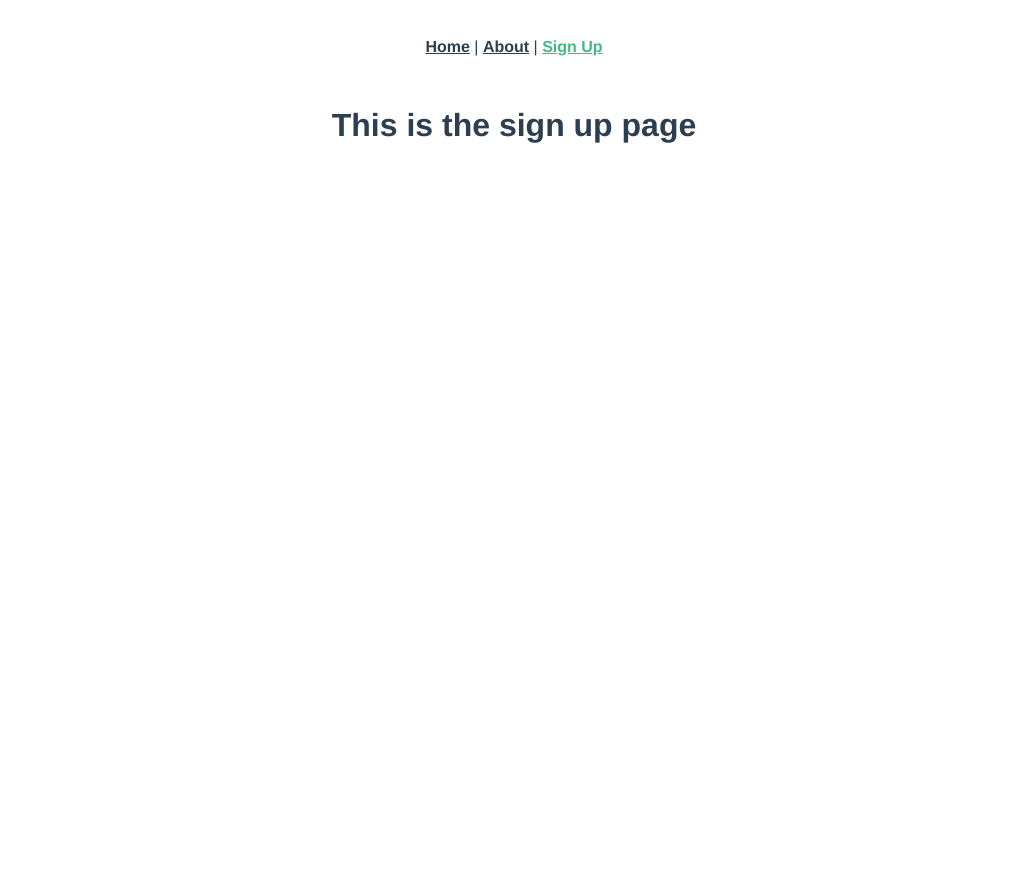
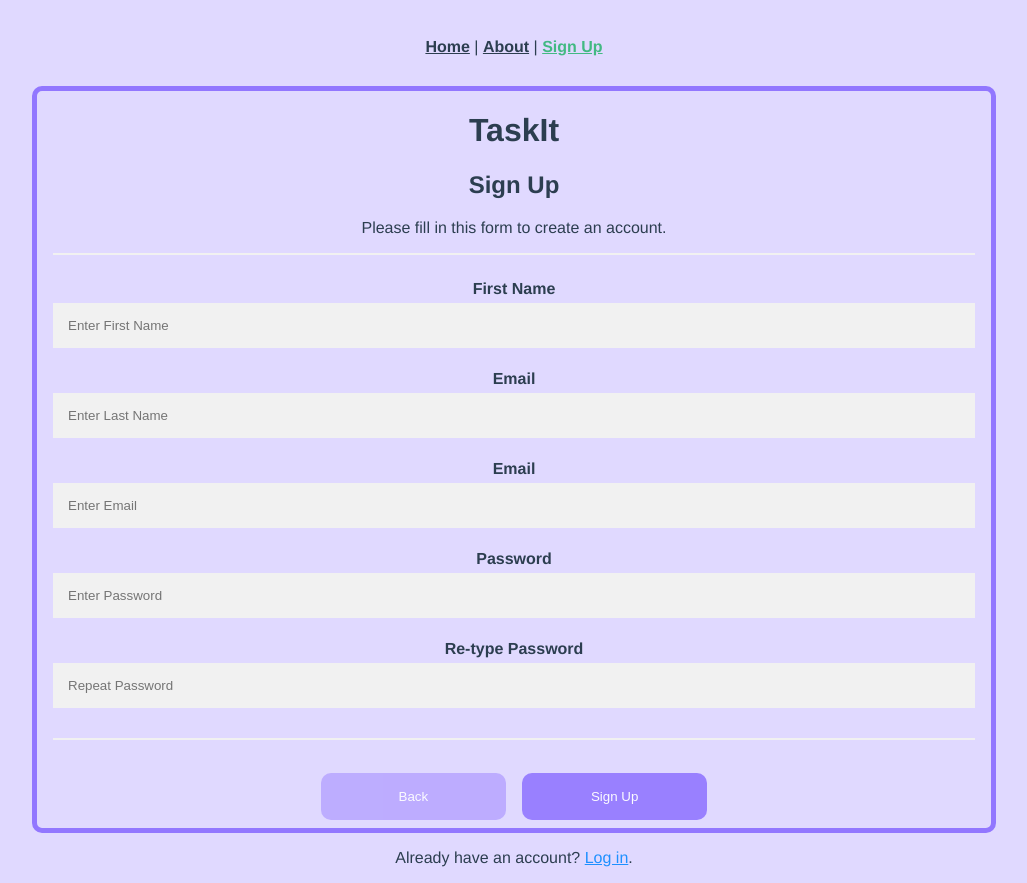
Before and after one commit to mathieugeoffroy052/ecse428-group-project, a Vue app in the folder taskit-frontend/: page /signup in a window 1280 px wide. Shown: the whole page, without its empty margins (126-1153 px from the left). Before the commit the page ends 800 px from the top, so only its background shows below. Built offline with nearby package versions, Linux system fonts and the light colour scheme.

Commit message:
start working on sign up form

```diff
--- a/taskit-frontend/src/views/SignUp.vue
+++ b/taskit-frontend/src/views/SignUp.vue
@@ -1,8 +1,102 @@
 <template>
-  <div class="signup">
-    <h1>This is the sign up page</h1>
+  <form action="action_page.php">
+  <div class="container">
+    <h1>TaskIt</h1>
+    <h2>Sign Up</h2>
+    <p>Please fill in this form to create an account.</p>
+    <hr>
+
+    <label for="firstname"><b>First Name</b></label>
+    <input type="text" placeholder="Enter First Name" name="fName" id="fName" required>
+
+    <label for="lastName"><b>Email</b></label>
+    <input type="text" placeholder="Enter Last Name" name="lName" id="lName" required>
+
+    <label for="email"><b>Email</b></label>
+    <input type="text" placeholder="Enter Email" name="email" id="email" required>
+
+    <label for="psw"><b>Password</b></label>
+    <input type="password" placeholder="Enter Password" name="psw" id="psw" required>
+
+    <label for="psw-repeat"><b>Re-type Password</b></label>
+    <input type="password" placeholder="Repeat Password" name="psw-repeat" id="psw-repeat" required>
+    <hr>
+
+    <div class="btn-group">
+      <button type="back" class="backbtn" style="border-radius: 10px; width: 20%"> Back </button>
+      &ensp;
+      <button type="submit" class="submitbtn" style="border-radius: 10px; width: 20%">Sign Up</button>
+    </div>
   </div>
+
+  <div class="signin">
+    <p>Already have an account? <a href="#">Log in</a>.</p>
+  </div>
+</form>
 </template>
 
-<script>
+<script src="./signup.js">
 </script>
+
+<style>
+  * {box-sizing: border-box}
+  body{
+    background-color: rgba(146, 119, 255, 0.28);
+    padding-right: 150px;
+    padding-left: 150px;
+  }
+
+  .container {
+    border: 5px solid rgba(146, 119, 255, 1);
+    padding-right: 16px;
+    padding-left: 16px;
+    border-radius: 10px;
+  }
+
+  input[type=text], input[type=password] {
+    width: 100%;
+    padding: 15px;
+    margin: 5px 0 22px 0;
+    display: inline-block;
+    border: none;
+    background: #f1f1f1;
+  }
+
+  input[type=text]:focus, input[type=password]:focus {
+    background-color: #ddd;
+    outline: none;
+  }
+
+  hr {
+    border: 1px solid #f1f1f1;
+    margin-bottom: 25px;
+  }
+
+  .backbtn {
+    background-color: rgba(146, 119, 255, 0.5);
+    color: white;
+    padding: 16px 20px;
+    margin: 8px 0;
+    border: none;
+    cursor: pointer;
+    opacity: 0.9;
+  }
+
+  .submitbtn {
+    background-color:rgba(146, 119, 255, 1);
+    color: white;
+    padding: 16px 20px;
+    margin: 8px 0;
+    border: none;
+    cursor: pointer;
+    opacity: 0.9;
+  }
+
+  .submitbtn:hover {
+    opacity:1;
+  }
+
+  a {
+    color: dodgerblue;
+  }
+</style>
```
Also changed, not shown: taskit-frontend/src/views/signup.js (added).
